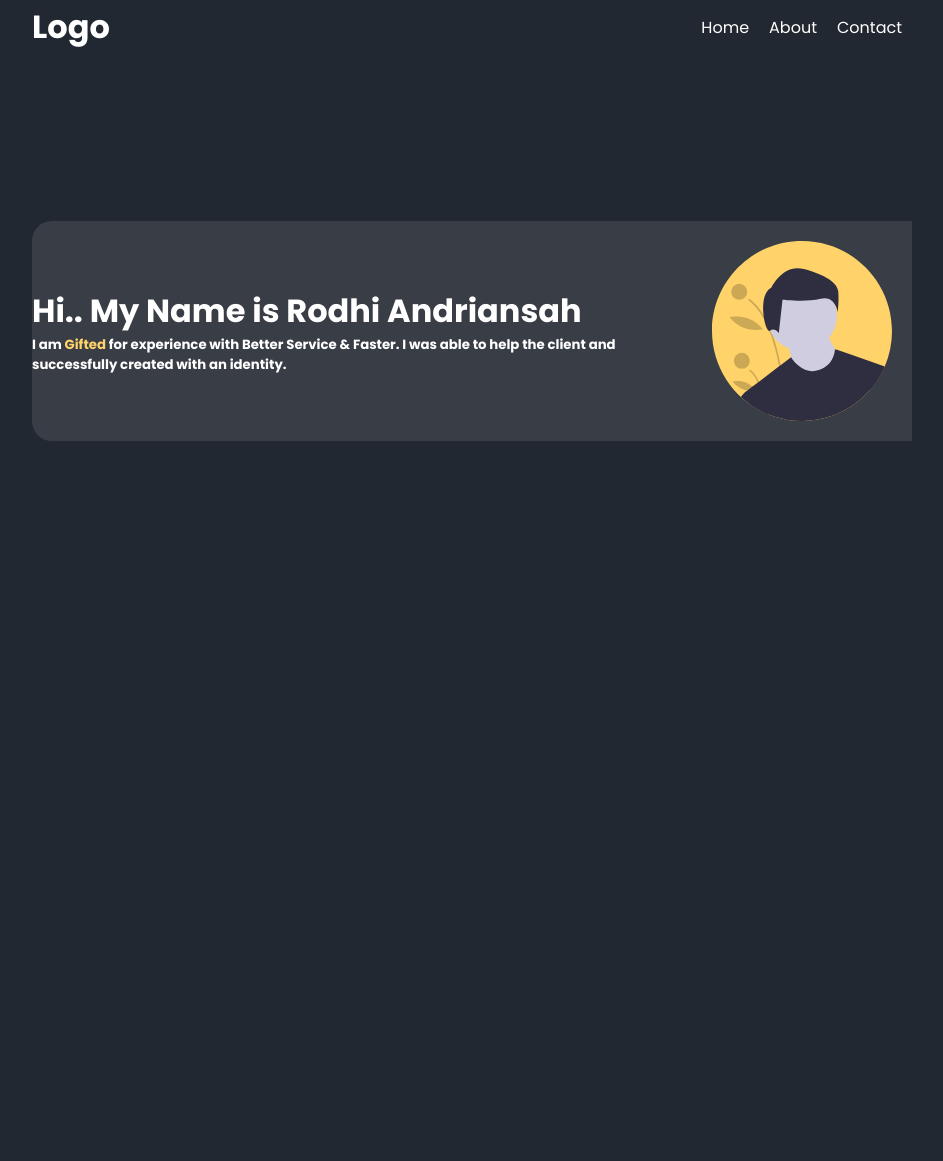
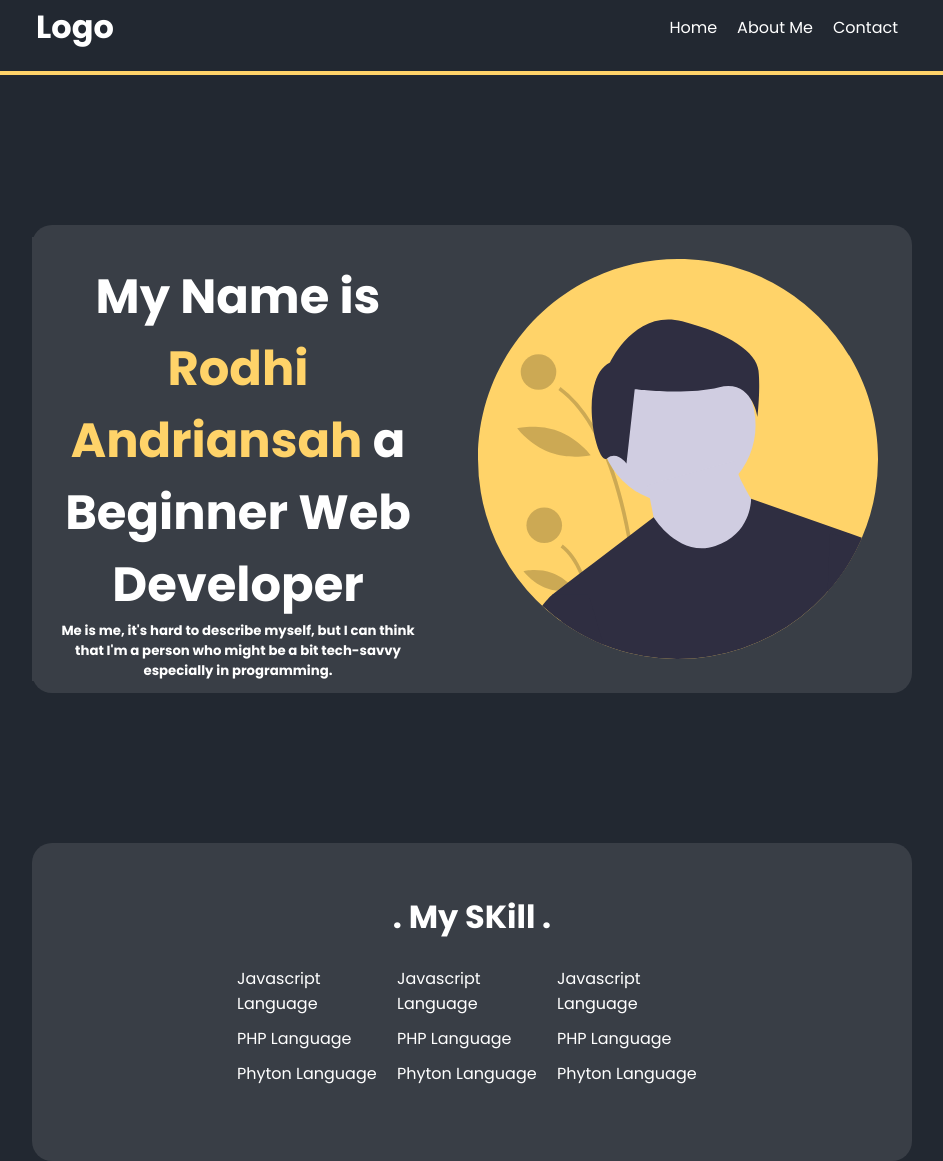
Before and after one commit to Chopin44/My-World, a plain HTML site: page home.html in a window 1280 px wide. Shown: the part 17-1178 px from the top of the page, without its empty margins (168-1111 px from the left). Before the commit the page ends 800 px from the top, so only its background shows below. Drawn offline with Linux system fonts and the light colour scheme.

Commit message:
add my skill(container-2)

```diff
--- a/home.html
+++ b/home.html
@@ -16,25 +16,47 @@
         <h1>Logo</h1>
         <ul>
             <li><a href="">Home</a></li>
-            <li><a href="">About</a></li>
+            <li><a href="">About Me</a></li>
             <li><a href="">Contact</a></li>
         </ul>
     </div>
 
     <div class="container">
         <div class="text">
-            <h1>Hi.. My Name is Rodhi Andriansah</h1>
-            <h5>I am <span>Gifted</span> for experience with Better Service & Faster. I was able to help the client and
-                successfully
-                created with an identity.</h5>
+            <h1>My Name is <span>Rodhi Andriansah</span> a Beginner Web Developer</h1>
+            <h5>Me is me, it's hard to describe myself, but I can think that I'm a person who might be a bit tech-savvy
+                especially in programming.</h5>
+        </div>
+        <img src="./me.svg" alt="person" width="400px">
+    </div>
+
+    <div class="container-2">
+        <div class="text">
+            <h1 style="text-align: center;">. My SKill .</h1>
         </div>
 
+        <div class="list">
+            <ul>
+                <li>Javascript Language</li>
+                <li>PHP Language</li>
+                <li>Phyton Language</li>
+            </ul>
 
-        <img src="./me.svg" alt="person" width="180px">
+            <ul>
+                <li>Javascript Language</li>
+                <li>PHP Language</li>
+                <li>Phyton Language</li>
+            </ul>
 
-
+            <ul>
+                <li>Javascript Language</li>
+                <li>PHP Language</li>
+                <li>Phyton Language</li>
+            </ul>
+        </div>
 
     </div>
+
 
 
 </body>
--- a/styles.css
+++ b/styles.css
@@ -65,6 +65,11 @@ div.introduction a {
   }
 
   .navbar {
+    border-radius: 5px;
+    border-style: solid;
+    border-color: rgb(255, 211, 105);
+    border-top: 5px;
+    border-width: 4px;
     padding: 20px 200px;
     display: flex;
     justify-content: space-between;
@@ -93,18 +98,48 @@ div.introduction a {
 
   div.container div.text h1 {
     background-color: rgb(57, 62, 70) ;
+    font-size: 48px;
+    text-align: center;
+    padding: 24px 20px 0px;
   }
 
   div.container div.text h5 {
     background-color: rgb(57, 62, 70) ;
+    text-align: center;
+    padding: 0px 24px 0px;
   }
 
-  div div h5 span{
+  div div h1 span{
     background-color: rgb(57, 62, 70) ;
     color: rgb(255, 211, 105);
   }
 
   img {
-    padding: 20px;
+    padding: 24px;
+    margin: 10px;
     background-color: rgb(57, 62, 70);
   }
+
+  div.container-2 {
+    border-radius: 20px;
+    background-color: rgb(57, 62, 70);
+    margin: 0px 200px;
+    padding: 50px 200px;
+  }
+
+  div.container-2 .text h1 {
+    margin-bottom: 20px;
+    background-color: rgb(57, 62, 70);
+  }
+
+  div.container-2 .list {
+    display: flex;
+    margin-bottom: 20px;
+    justify-content: space-around;
+    background-color: rgb(57, 62, 70);
+  }
+
+  div.container-2 .list li {
+    padding: 5px;
+    background-color: rgb(57, 62, 70);
+  }
```
